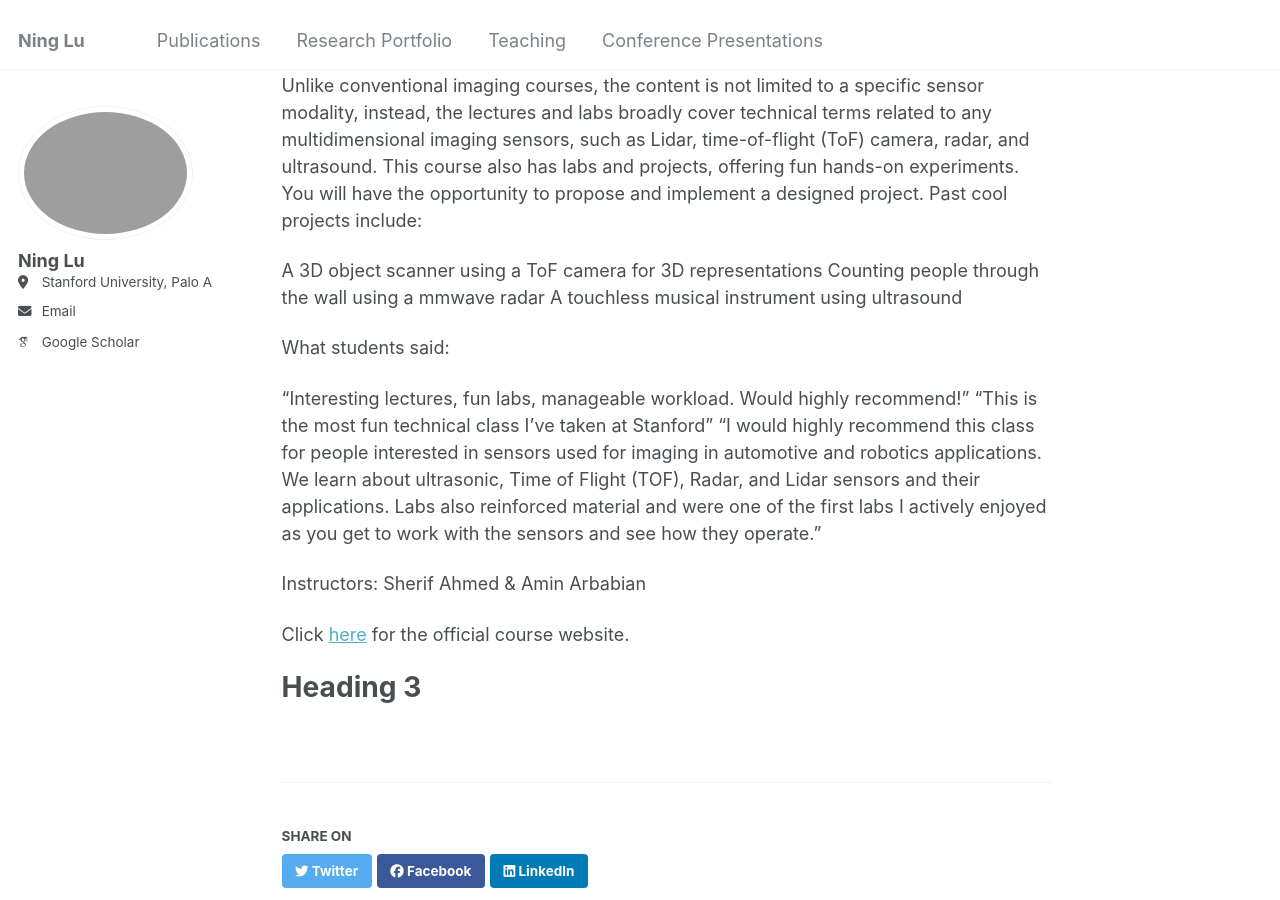
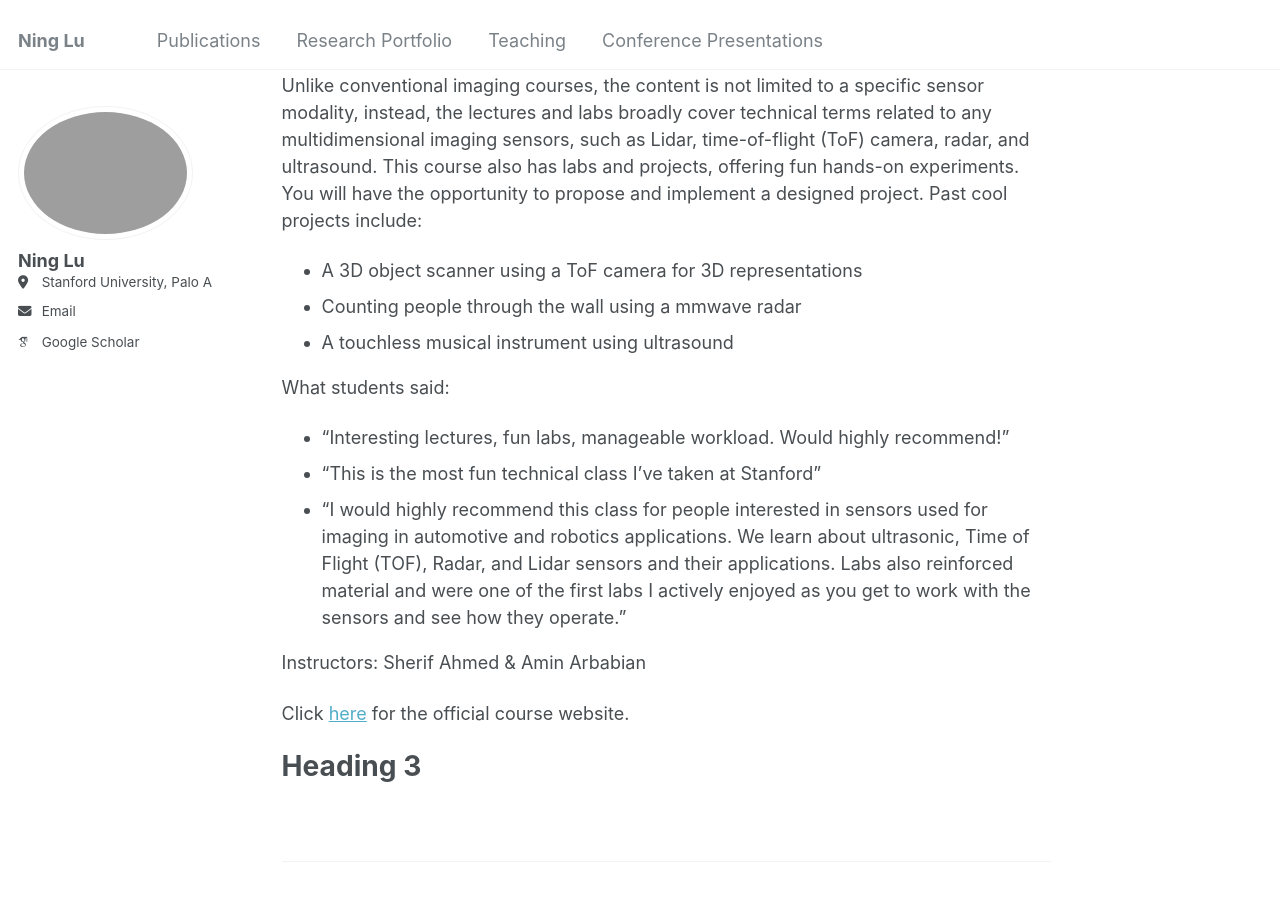
Before and after one commit to NingLu-Ultrasound/ninglu-ultrasound.github.io, a Jekyll site: the page built from _teaching/2014-spring-teaching-1.md, in a window 1280 px wide and 900 px high, scrolled down 520 px. Built offline with Jekyll 4.4.1, drawn with Linux system fonts in a browser that asks for light colours; some web fonts are replaced.

```diff
--- a/_teaching/2014-spring-teaching-1.md
+++ b/_teaching/2014-spring-teaching-1.md
@@ -19,15 +19,15 @@ Course Summary
 
 Unlike conventional imaging courses, the content is not limited to a specific sensor modality, instead, the lectures and labs broadly cover technical terms related to any multidimensional imaging sensors, such as Lidar, time-of-flight (ToF) camera, radar, and ultrasound. This course also has labs and projects, offering fun hands-on experiments. You will have the opportunity to propose and implement a designed project. Past cool projects include:
 
-A 3D object scanner using a ToF camera for 3D representations
-Counting people through the wall using a mmwave radar
-A touchless musical instrument using ultrasound
+* A 3D object scanner using a ToF camera for 3D representations
+* Counting people through the wall using a mmwave radar
+* A touchless musical instrument using ultrasound
 
 What students said:
 
-"Interesting lectures, fun labs, manageable workload. Would highly recommend!"
-"This is the most fun technical class I've taken at Stanford"
-"I would highly recommend this class for people interested in sensors used for imaging in automotive and robotics applications. We learn about ultrasonic, Time of Flight (TOF), Radar, and Lidar sensors and their applications. Labs also reinforced material and were one of the first labs I actively enjoyed as you get to work with the sensors and see how they operate."
+* "Interesting lectures, fun labs, manageable workload. Would highly recommend!"
+* "This is the most fun technical class I've taken at Stanford"
+* "I would highly recommend this class for people interested in sensors used for imaging in automotive and robotics applications. We learn about ultrasonic, Time of Flight (TOF), Radar, and Lidar sensors and their applications. Labs also reinforced material and were one of the first labs I actively enjoyed as you get to work with the sensors and see how they operate."
 
 Instructors: Sherif Ahmed & Amin Arbabian
 
```
